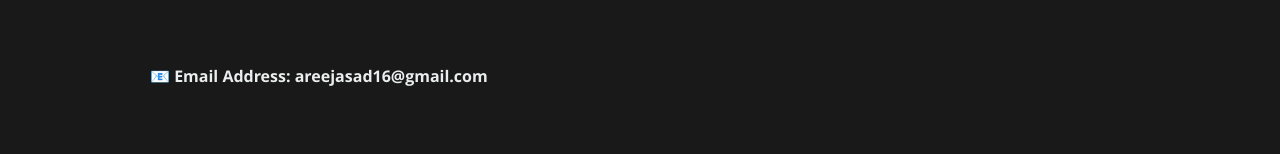
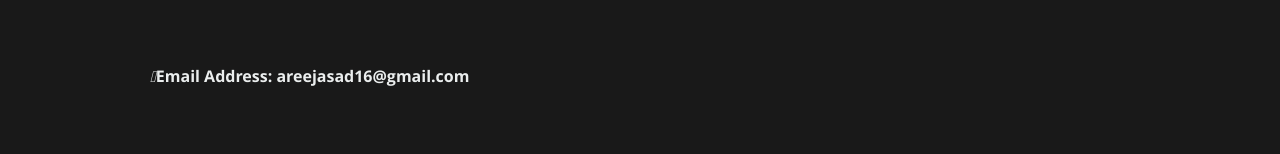
Before and after one commit to unaisshazan/Areej-Asad-Portfolio, a React (Create React App) app: page / in a window 1280 px wide. Shown: the part 5921-6075 px from the top of the page. Built offline with nearby package versions, Linux system fonts and the light colour scheme.

Commit message:
Areej - Change 1

```diff
--- a/src/components/ContactUs.js
+++ b/src/components/ContactUs.js
@@ -14,7 +14,7 @@ export default class ContactUs extends Component {
           <div className="row">
             <aside className="eigth columns footer-widgets">
               <div className="widget">
-                <h4>📧 Email Address:
+                <h4><i class="fas fa-envelope"></i>Email Address:
                   {resumeData.linkedinId}
                 </h4>
               </div>
```
Also changed, not shown: public/A (1).png (deleted).
